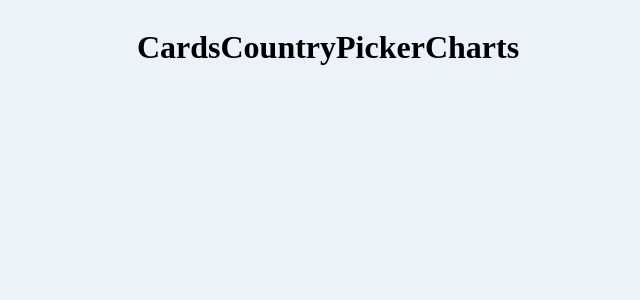
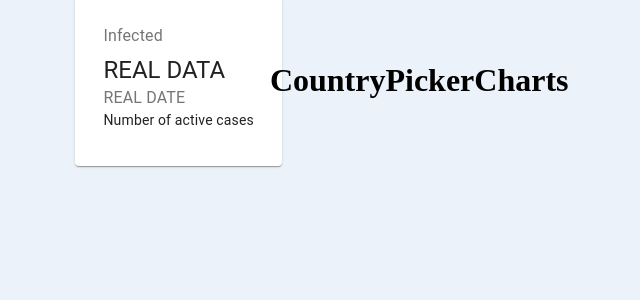
Before and after one commit to JScislewski/react-covid19-tracker, a React (Create React App) app: page / in a window 1280 px wide. Shown: the top 300 px of the page, without its empty margins (312-952 px from the left). Built offline with nearby package versions, Linux system fonts and the light colour scheme; no server answers.

Commit message:
Add material ui components to cards

```diff
--- a/package.json
+++ b/package.json
@@ -3,6 +3,7 @@
   "version": "0.1.0",
   "private": true,
   "dependencies": {
+    "@material-ui/core": "^4.11.0",
     "@testing-library/jest-dom": "^4.2.4",
     "@testing-library/react": "^9.5.0",
     "@testing-library/user-event": "^7.2.1",
--- a/src/components/Cards/Cards.jsx
+++ b/src/components/Cards/Cards.jsx
@@ -1,7 +1,25 @@
 import React from "react";
+import { Card, CardContent, Typography, Grid } from "@material-ui/core";
+import styles from "./Cards.module.css";
 
-const Cards = () => {
-  return <h1>Cards</h1>;
+const Cards = (props) => {
+  console.log(props);
+  return (
+    <div className={styles.container}>
+      <Grid container spacing={3} justify="center">
+        <Grid item component={Card}>
+          <CardContent>
+            <Typography color="textSecondary" gutterBottom>
+              Infected
+            </Typography>
+            <Typography variant="h5">REAL DATA</Typography>
+            <Typography color="textSecondary">REAL DATE</Typography>
+            <Typography variant="body2">Number of active cases</Typography>
+          </CardContent>
+        </Grid>
+      </Grid>
+    </div>
+  );
 };
 
 export default Cards;
```
Also changed, not shown: 1 other file (tests, documents, lock files or other folders).
